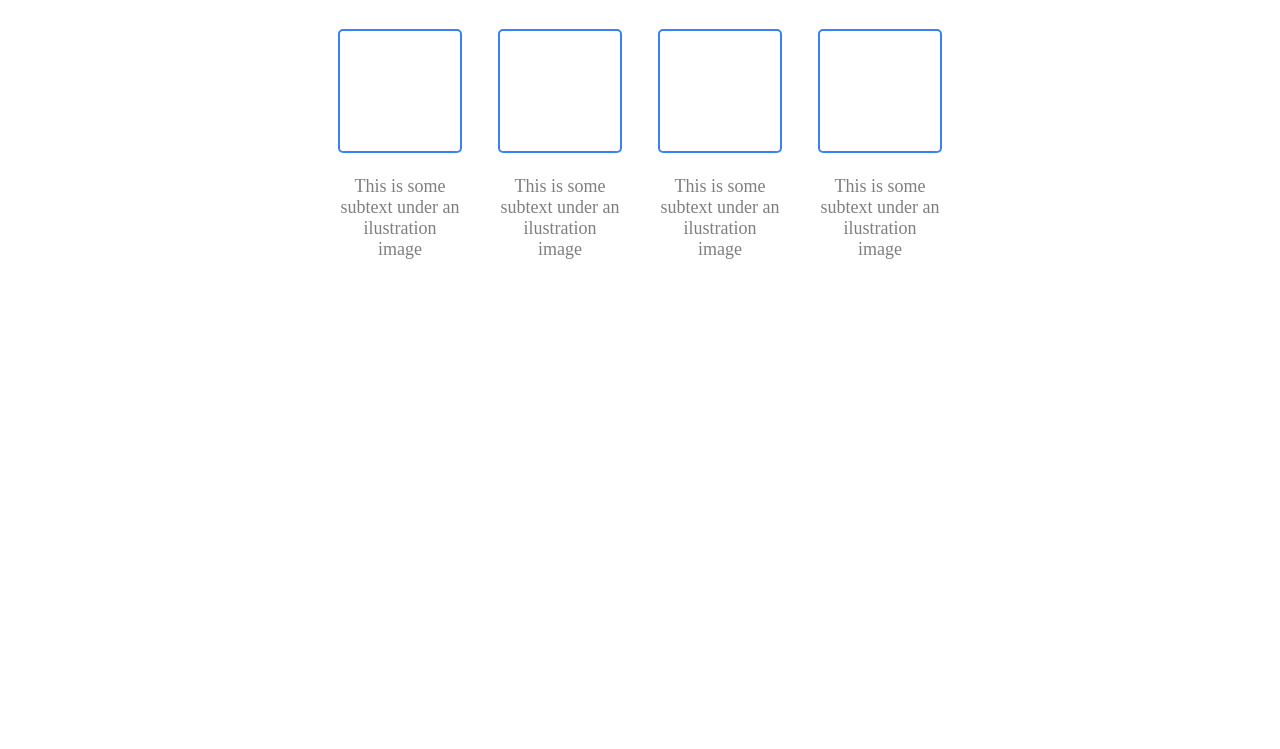
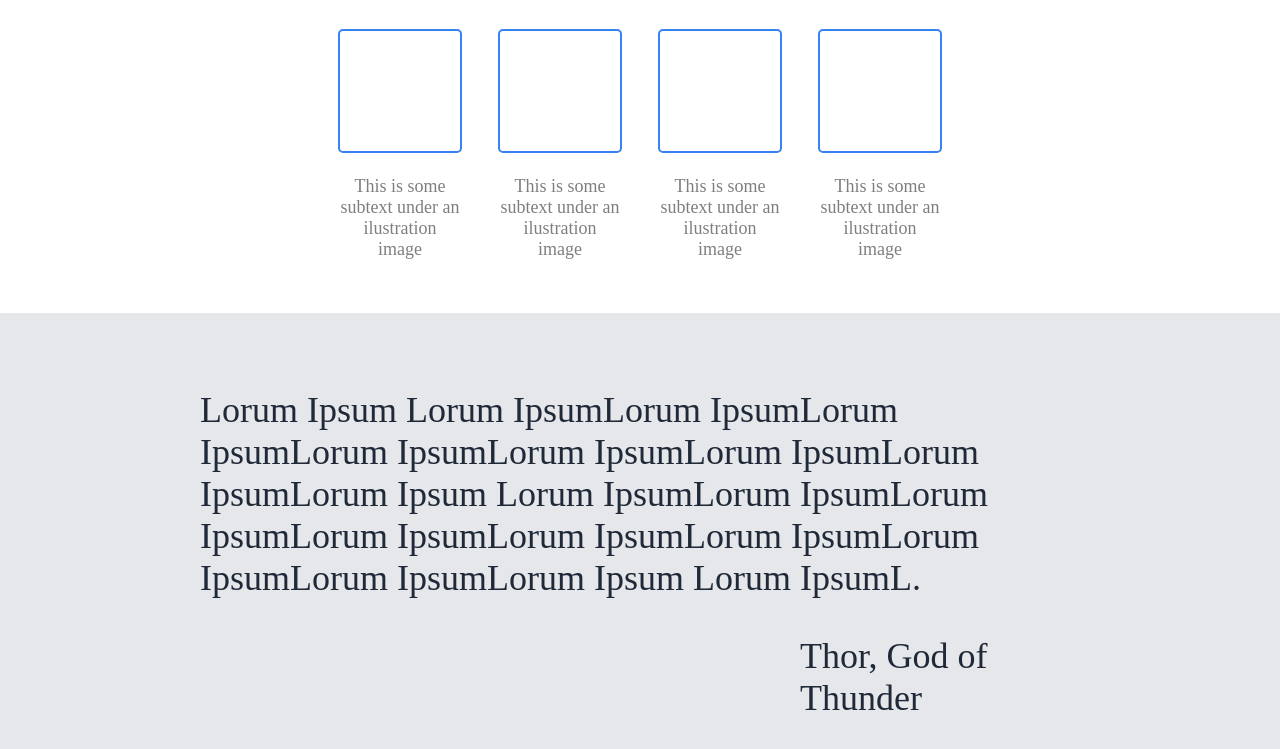
Before and after one commit to fcmribeiro/practice, a plain HTML site: page the-odin-projects/landing-page/index.html in a window 1280 px wide. Shown: the part 543-1292 px from the top of the page. Before the commit the page ends 856 px from the top, so only its background shows below. Drawn offline with Linux system fonts and the light colour scheme.

Commit message:
Project Landing page 3rd section

```diff
--- a/the-odin-projects/landing-page/index.html
+++ b/the-odin-projects/landing-page/index.html
@@ -63,6 +63,22 @@
             </div>
 
         </div>
+      </div>
+
+      <div id="quote">
+
+        <p class="quote-1"> Lorum Ipsum Lorum IpsumLorum IpsumLorum IpsumLorum IpsumLorum IpsumLorum IpsumLorum IpsumLorum Ipsum
+            Lorum IpsumLorum IpsumLorum IpsumLorum IpsumLorum IpsumLorum IpsumLorum IpsumLorum IpsumLorum Ipsum
+            Lorum IpsumL.
+        </p>
+
+        <p id="author">Thor, God of Thunder</p>
+
+
+
+
+
+      </div>
 
 
 
@@ -76,7 +92,6 @@
 
 
 
-      </div>
 
 
 </body>
--- a/the-odin-projects/landing-page/style.css
+++ b/the-odin-projects/landing-page/style.css
@@ -119,3 +119,25 @@ ul{
     gap:40px;
     margin-top: 50px;
 }
+
+
+#quote{
+    background-color: #E5E7EB;
+    margin:0;
+    padding:40px 200px 40px 200px;
+}
+
+#quote p{
+    color:#1F2937;
+    font-size: 36px;
+    font-weight: 100;
+}
+
+#author{
+    margin-left: 600px;
+
+}
+
+#author p{
+    font-size: 10px;
+}
```
